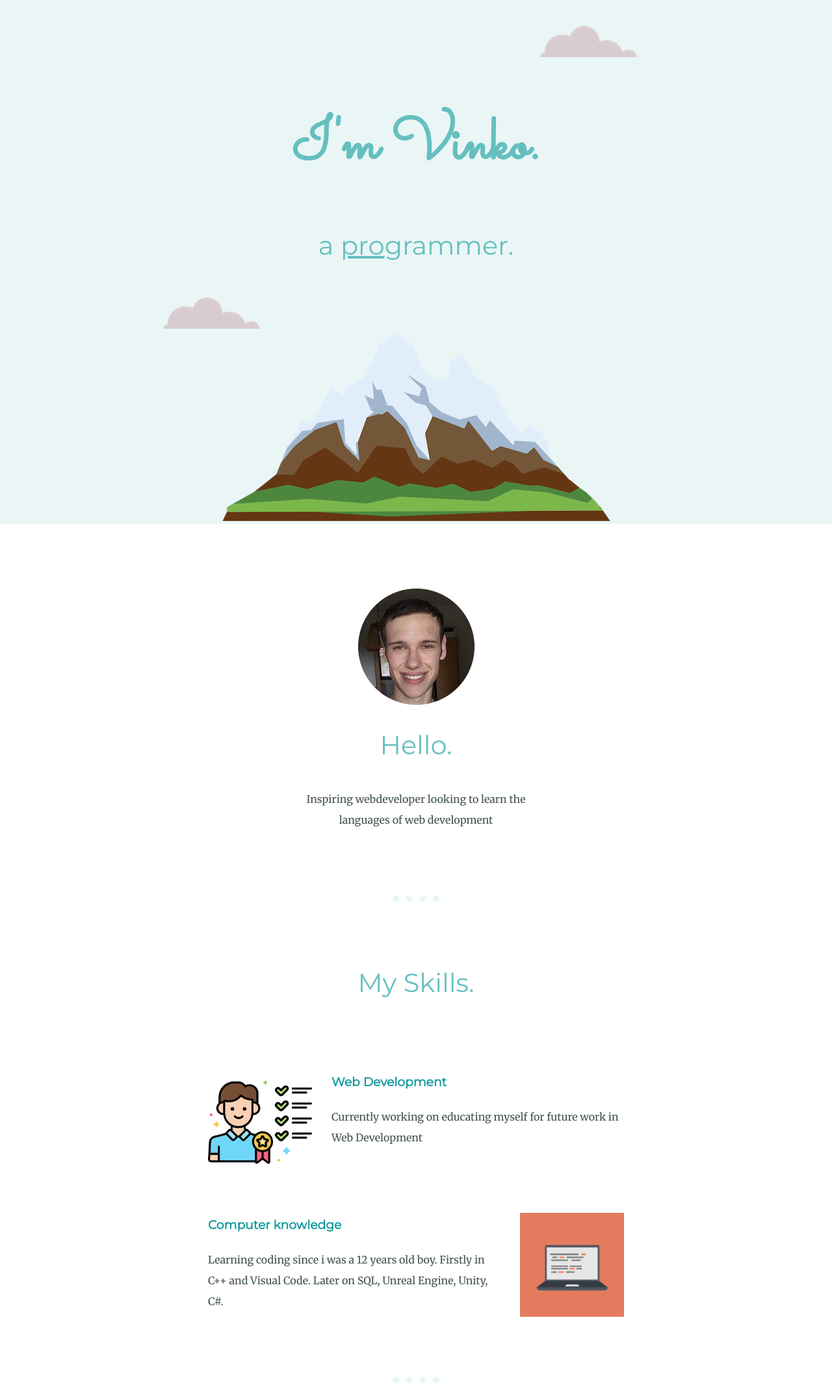
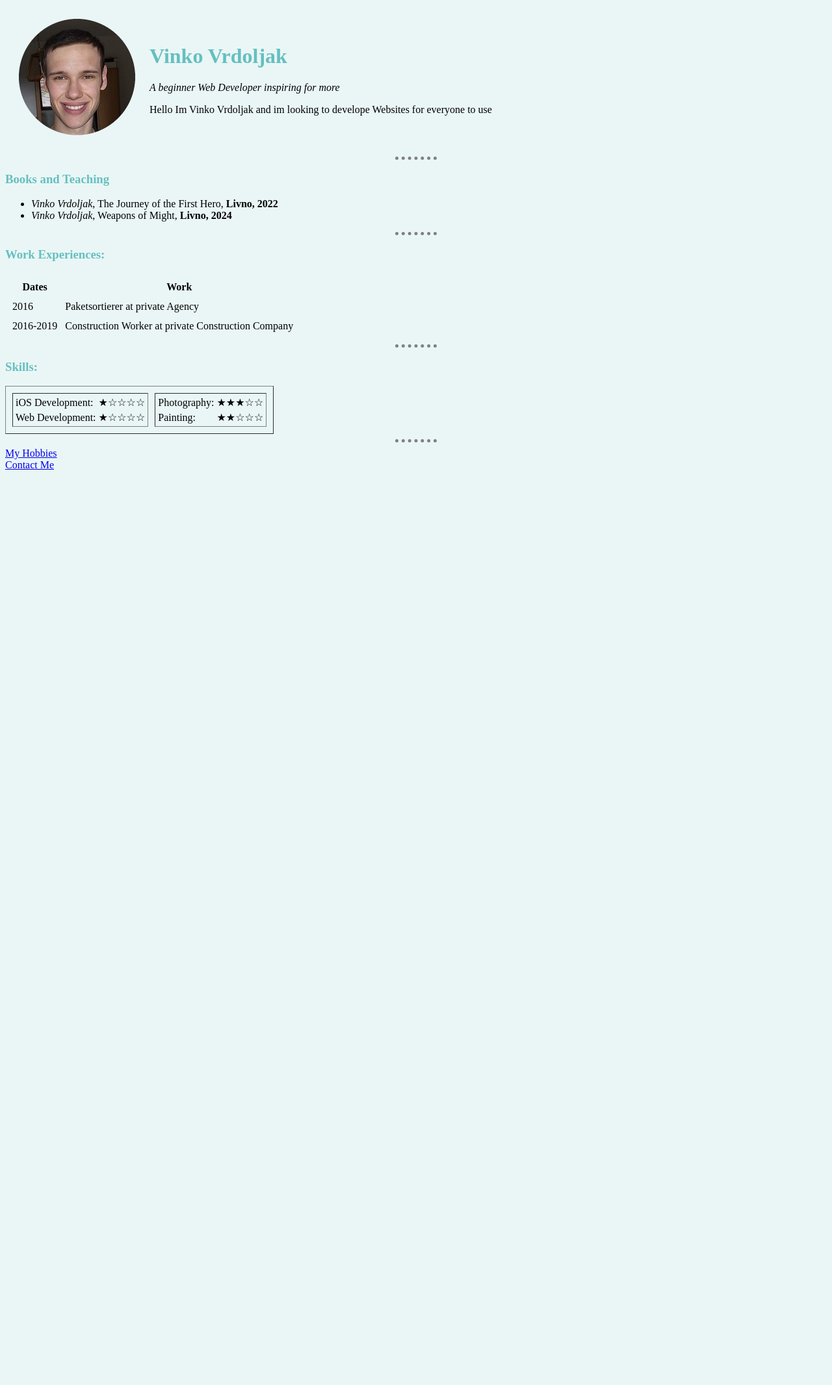
Before and after one commit to VinkoVr/cv, a plain HTML site: page index.html in a window 1280 px wide. Shown: the top 2132 px of the page at 65% size. After the commit the page ends 800 px from the top, so only its background shows below. Drawn offline with Linux system fonts and the light colour scheme.

Commit message:
Add files via upload

```diff
--- a/css/styles.css
+++ b/css/styles.css
@@ -1,159 +1,18 @@
 body {
-  margin: 0;
-  text-align: center;
-  font-family: 'Merriweather', serif;
-  color: #40514E;
+  background-color: #EAF6F6;
 }
 
-span {
-  text-decoration: underline;
+hr {
+  border-style: dotted none none;
+  border-color: grey;
+  border-width: 5px;
+  width: 5%;
 }
 
 h1 {
-  margin: 50 auto 0 auto;
-  font-family: 'Sacramento', cursive;
-  font-size: 5.625rem;
   color: #66BFBF;
 }
 
-h2 {
-  font-family: 'Montserrat', sans-serif;
-  font-size: 2.5rem;
+h3 {
   color: #66BFBF;
-  font-weight: normal;
-  padding-bottom: 10px;
 }
-
-h3 {
-  font-family: 'Montserrat', sans-serif;
-  color: #11999E;
-}
-
-.top-container {
-  background-color: #EAF6F6;
-  position: relative;
-  padding-top: 100px;
-}
-
-.middle-container {
-
-  margin: 100px 0;
-}
-
-.bottom-container {
-background-color:#66BFBF;
-position: relative;
-padding: 25px;
-}
-
-.intro {
-  width: 30%;
-  margin: auto;
-}
-
-.text {
-  width: 40%;
-  margin: 40px auto 60px;
-}
-
-.top-cloud {
-  position: absolute;
-  right: 300px;
-  top: 40px;
-}
-
-.bottom-cloud {
-  position: absolute;
-  left: 250px;
-  bottom: 300px;
-}
-
-.footer-link {
-  color: #11999E;
-  width: 25%;
-  top:50px;
-  bottom: 50px;
-}
-
-.skill-row {
-  width: 50%;
-  margin: 100px auto 100px auto;
-  text-align: left;
-    line-height: 2;
-}
-
-.skills-img {
-  width: 25%;
-  float: left;
-  margin-right: 30px;
-}
-
-.computer-img {
-  width: 25%;
-  float: right;
-  margin-left: 30px;
-}
-
-.copyright-txt {
-  margin-top: 25px;
-  margin-bottom: 0;
-  color: #EAF6F6;
-  font-size: 0.75rem;
-}
-
-.contact-me {
-  margin-top: 100px;
-}
-
-
-hr {
-border: dotted #EAF6F6 10px;
-border-top: none;
-width: 4%;
-margin: 100px auto;
-}
-
-a {
-  margin: 10px 20px;
-  text-decoration: none;
-    font-family: 'Montserrat', sans-serif;
-}
-
-a:hover {
-  color: #eaf6f6;
-}
-
-p {
-  line-height: 2;
-}
-
-
-.btn {
-  position: relative;
-  top: 25px;
-  background: #11cdd4;
-  background-image: -webkit-linear-gradient(top, #11cdd4, #11999e);
-  background-image: -moz-linear-gradient(top, #11cdd4, #11999e);
-  background-image: -ms-linear-gradient(top, #11cdd4, #11999e);
-  background-image: -o-linear-gradient(top, #11cdd4, #11999e);
-  background-image: linear-gradient(to bottom, #11cdd4, #11999e);
-  -webkit-border-radius: 8;
-  -moz-border-radius: 8;
-  border-radius: 8px;
-  font-family: 'Montserrat', sans-serif;
-  color: #ffffff;
-  font-size: 20px;
-  padding: 10px 20px 10px 20px;
-  text-decoration: none;
-
-}
-
-.btn:hover {
-  background: #30e3cb;
-  background-image: -webkit-linear-gradient(top, #30e3cb, #2bc4ad);
-  background-image: -moz-linear-gradient(top, #30e3cb, #2bc4ad);
-  background-image: -ms-linear-gradient(top, #30e3cb, #2bc4ad);
-  background-image: -o-linear-gradient(top, #30e3cb, #2bc4ad);
-  background-image: linear-gradient(to bottom, #30e3cb, #2bc4ad);
-  text-decoration: none;
-}
--- a/index.html
+++ b/index.html
@@ -3,68 +3,98 @@
 
 <head>
   <meta charset="utf-8">
-  <title>Vinko</title>
-  <link rel="stylesheet" href="css/styles.css">
-  <link rel="icon" href="favicon.ico">
-  <link rel="preconnect" href="https://fonts.googleapis.com">
-  <link rel="preconnect" href="https://fonts.gstatic.com" crossorigin>
-<link href="https://fonts.googleapis.com/css2?family=Merriweather&family=Montserrat&family=Sacramento&display=swap" rel="stylesheet">
+  <title>Vinko's Personal Site</title>
+<link rel="stylesheet" href="css/styles.css">
+
 </head>
 
+
 <body>
-  <div class="top-container">
-    <img class="top-cloud" src="images/cloud.png" alt="cloud-img">
-    <h1>I'm Vinko.</h1>
-    <h2>a <span>pro</span>grammer.</h2>
-    <img class="bottom-cloud" src="images/cloud.png" alt="cloud-img">
-    <img src="images/mountain.png" alt="mountain-img">
-  </div>
+  <table cellspacing="20">
+    <tr>
+      <td> <img src="images/Vinko-cropped.png" alt="Vinko's profile picture"></td>
+      <td>
+        <h1>Vinko Vrdoljak</h1>
+        <p><em>A beginner Web Developer inspiring for more</em></p>
+        <p>Hello Im Vinko Vrdoljak and im looking to develope Websites for everyone to
+          use</p>
+      </td>
+    </tr>
+  </table>
 
+  <hr>
+  <h3>Books and Teaching</h3>
+  <ul>
+    <li><em>Vinko Vrdoljak</em>, The Journey of the First Hero, <b>Livno, 2022</b></li>
+    <li><em>Vinko Vrdoljak</em>, Weapons of Might, <strong>Livno, 2024</strong></li>
+  </ul>
+  <hr>
+  <h3>Work Experiences:</h3>
+  <table cellspacing="10">
+    <thead>
+      <tr>
+        <th>Dates</th>
+        <th>Work</th>
+      </tr>
+    </thead>
+    <tbody>
+      <tr>
+        <td>2016</td>
+        <td>Paketsortierer at private Agency</td>
+      </tr>
+      <tr>
+        <td>2016-2019</td>
+        <td>Construction Worker at private Construction Company</td>
+      </tr>
+    </tbody>
 
-  <div class="middle-container">
-    <div class="profile">
-      <img src="images/Vinko-cropped.png" alt="Vinko-profile-img">
-      <h2>Hello.</h2>
-      <p class="intro">Inspiring webdeveloper looking to learn the languages of web development</p>
-    </div>
-    <hr>
-    <div class="skills">
-      <h2>My Skills.</h2>
-      <div class="skill-row">
-        <img class="skills-img" src="images/skills.png" alt="skills-img">
-        <h3>Web Development</h3>
-        <p>Currently working on educating myself for future work in Web Development</p>
-      </div>
-      <div class="skill-row">
-        <img class="computer-img" src="images/computer.png" alt="skills-img">
-        <h3>Computer knowledge</h3>
-        <p>Learning coding since i was a 12 years old boy. Firstly in C++ and Visual Code. Later on SQL, Unreal Engine, Unity, C#.</p>
-      </div>
-    </div>
-    <hr>
-    <div class="contact-me">
-      <h2>Get In Touch</h2>
-      <h3>Lorem ipsum dolor sit amet, non elit.</h3>
-      <p class="text">Lorem ipsum dolor sit amet, in quis, aenean amet. Phasellus sodales, tellus donec dui, ornare erat.</p>
-      <a class="btn" href="mailto:vinko.vrdoljak.96@gmail.com">CONTACT ME</a>
-    </div>
-  </div>
-
-
-  <div class="bottom-container">
-    <a class="footer-link" href="https://www.linkedin.com/">LinkedIn</a>
-    <a class="footer-link" href="https://twitter.com/">Twitter</a>
-    <a class="footer-link" href="https://www.appbrewery.co/">Website</a>
-    <p class="copyright-txt">© 2022 Vinko Vrdoljak</p>
-    <!--  <div>Icons made by <a href="https://www.flaticon.com/authors/flat-icons" title="Flat Icons">Flat Icons</a> from <a href="https://www.flaticon.com/" title="Flaticon">www.flaticon.com</a></div>
--->
-  </div>
+  </table>
+  <hr>
 
 
 
+  <h3>Skills:</h3>
+  <table cellspacing= "10" border="1">
+    <tr>
+      <td>
+        <table>
+          <tr>
+            <td>iOS Development: </td>
+            <td>★☆☆☆☆</td>
+
+          </tr>
+          <tr>
+            <td>Web Development: </td>
+            <td>★☆☆☆☆</td>
+
+          </tr>
+
+        </table>
+      </td>
+
+      <td>
+        <table>
+          <tr>
+            <td>Photography: </td>
+            <td>★★★☆☆</td>
+          </tr>
+<tr>
+  <td>Painting: </td>
+  <td>★★☆☆☆</td>
+</tr>
+        </table>
+      </td>
+
+    </tr>
+
+  </table>
+  <hr>
 
 
 
+  <a href="hobbies.html">My Hobbies</a>
+  <br>
+  <a href="contact.html">Contact Me</a>
 </body>
 
 </html>
```
Also changed, not shown: contact.html (+1 -0 lines), hobbies.html (+1 -0 lines).
